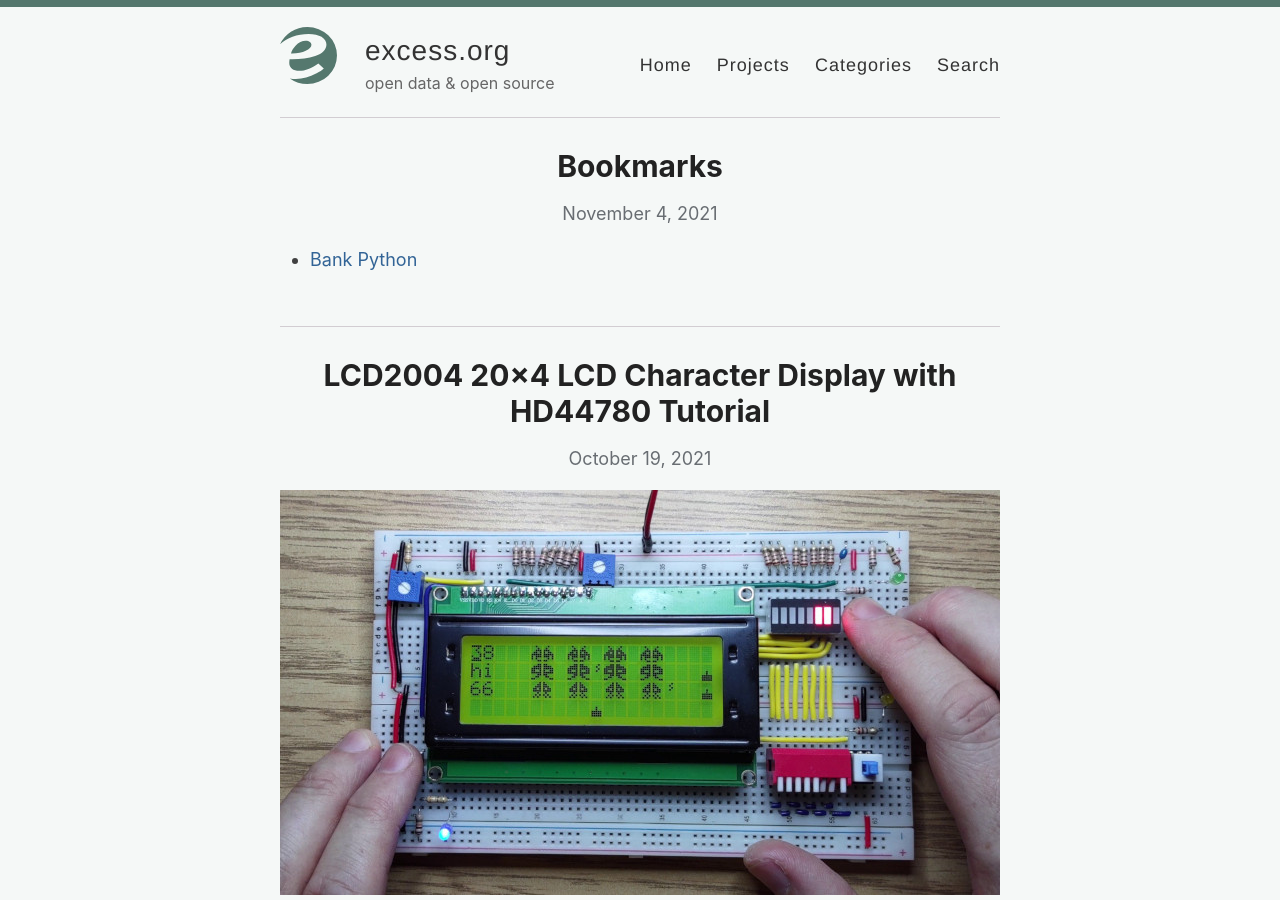
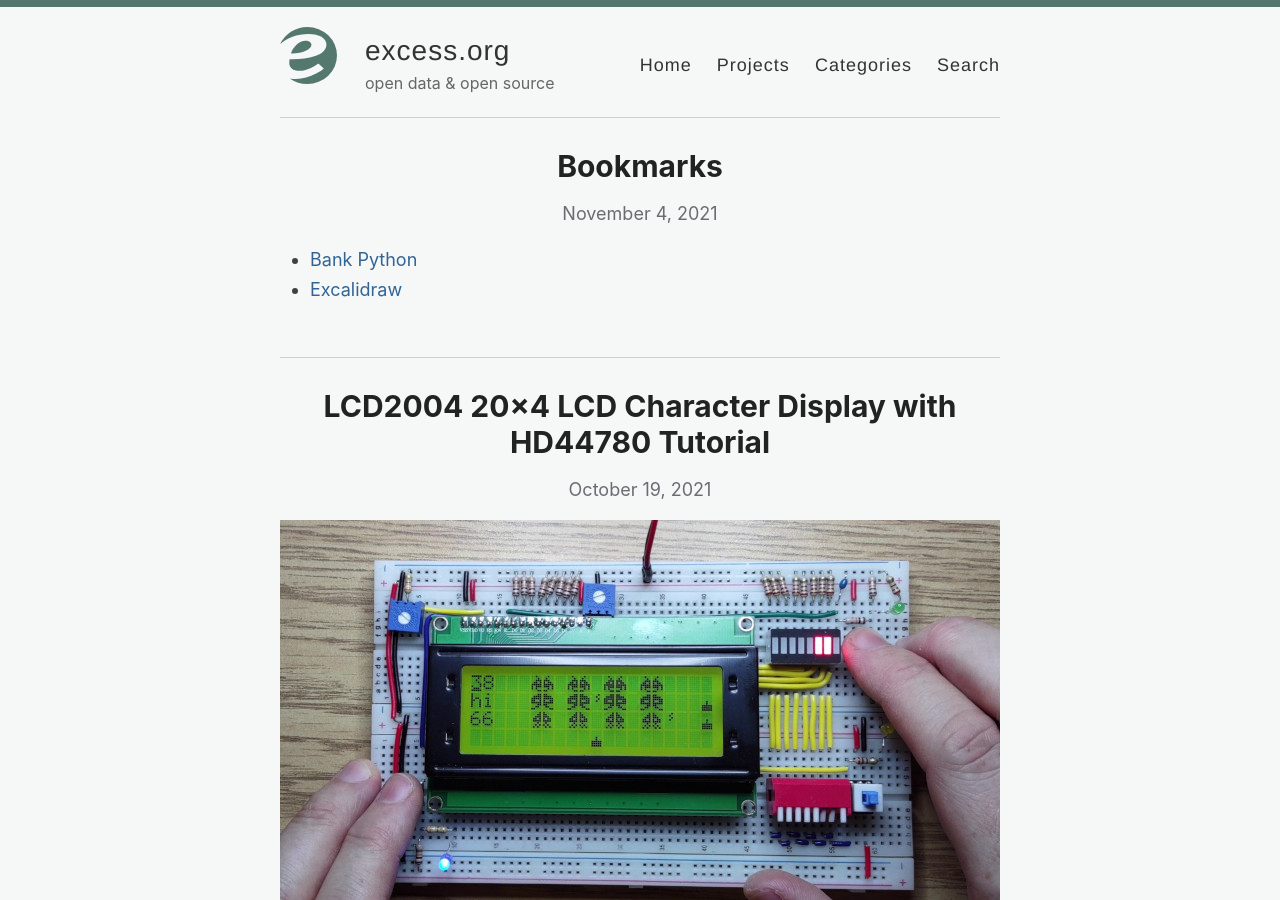
Before and after one commit to wardi/wardi.github.io, a Jekyll site: the page built from index.html, in a window 1280 px wide and 900 px high. Built offline with Jekyll 4.4.1, drawn with Linux system fonts in a browser that asks for light colours; the list of posts is cut into pages by our own code.

Commit message:
excalidraw

```diff
--- a/_posts/2021-11-04-bookmarks.md
+++ b/_posts/2021-11-04-bookmarks.md
@@ -5,3 +5,4 @@ inline: true
 ---
 
 - [Bank Python](https://calpaterson.com/bank-python.html)
+- [Excalidraw](https://excalidraw.com/)
```
